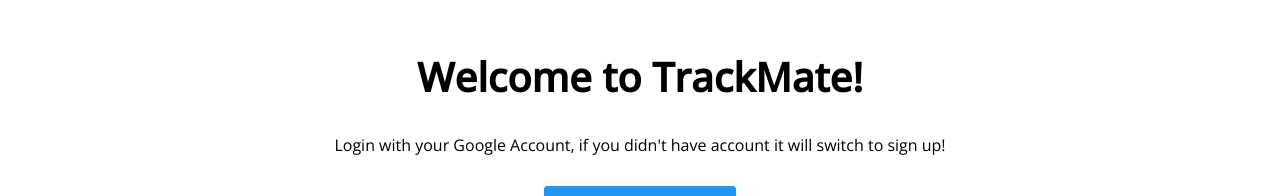
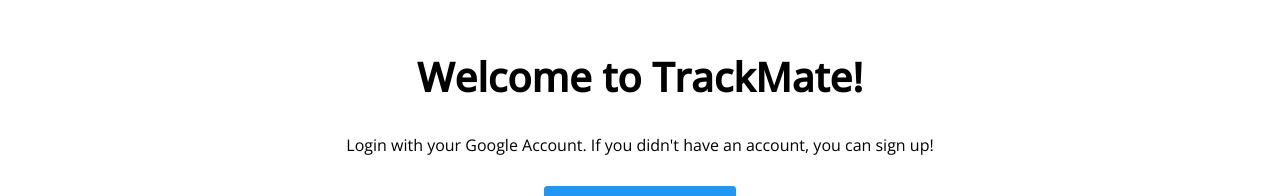
Before and after one commit to martindospel/final-project-client, a React (Create React App) app: page / in a window 1280 px wide. Shown: the part 248-444 px from the top of the page. Built offline with nearby package versions, Linux system fonts and the light colour scheme.

Commit message:
updated login instructions

```diff
--- a/src/routes/Login.jsx
+++ b/src/routes/Login.jsx
@@ -61,7 +61,7 @@
         <h1 className="entry-page__title">Welcome to TrackMate!</h1>
         {!isRejected ? (
           <>
-            <p>Login with your Google Account, if you didn't have account it will switch to sign up!</p>
+            <p>Login with your Google Account. If you didn't have an account, you can sign up!</p>
             <div className="entry-page__inputs">
               <Button icon="pi pi-google" onClick={login} label="Login with Google" />
             </div>
@@ -71,7 +71,7 @@
         )}
         {isRejected ? (
           <>
-            <p>You don't have an account, write your name down below to make one!</p>
+            <p>You don't have an account yet. Please write your name down below to make one!</p>
             <InputText style={{ margin: "5px" }} ref={teacherNameInput} type="text" placeholder="Write your full name..." />
             <Button onClick={signup} label="Make a new account" />
           </>
```
